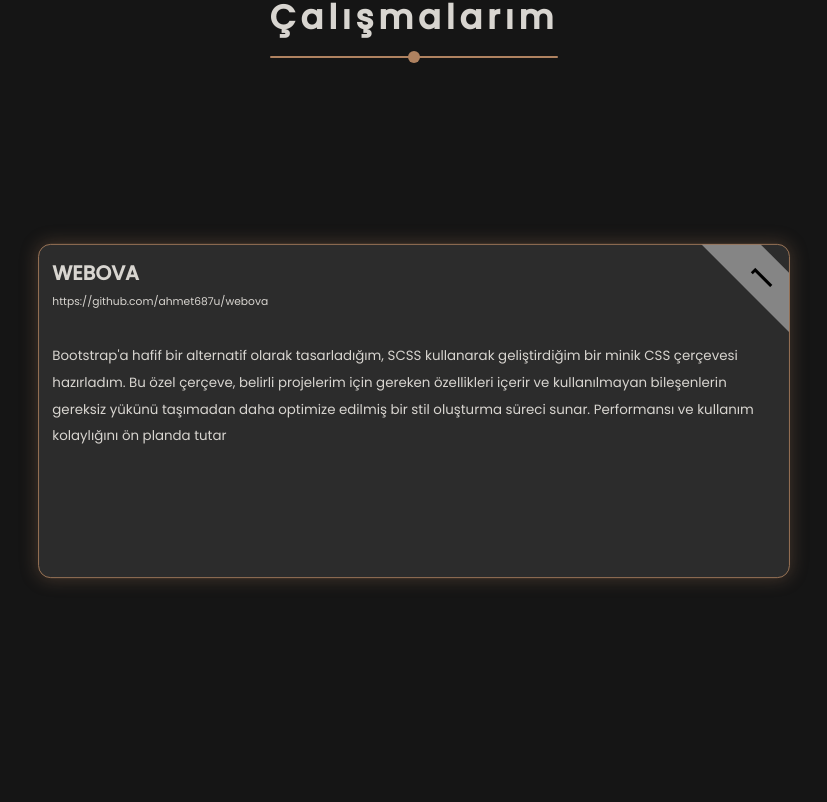
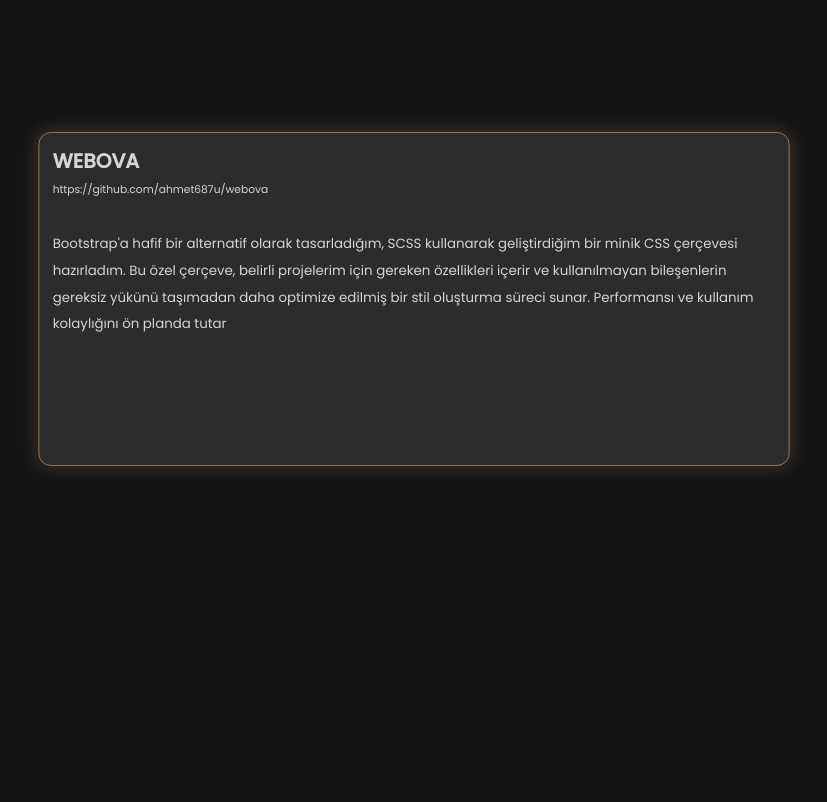
Before and after one commit to ahmet687u/portfolio, a Next.js app: page /hakkimda in a window 1280 px wide. Shown: the part 1258-2060 px from the top of the page, without its empty margins (226-1053 px from the left). Built offline with nearby package versions, Linux system fonts and the light colour scheme.

Commit message:
ui bug fixed

```diff
--- a/src/app/hakkimda/page.tsx
+++ b/src/app/hakkimda/page.tsx
@@ -16,7 +16,7 @@
       ))}
 
       {/* Services card section */}
-      <section className="container card-container">
+      <section className="card-container">
         {homeCards.map((card, index) => (
           <Card key={index} {...card} />
         ))}
--- a/src/components/about/portfolio/Card.tsx
+++ b/src/components/about/portfolio/Card.tsx
@@ -21,10 +21,9 @@
     >
       <motion.div
         className={styles.card}
-        data-index={props.index + 1}
         style={{
           scale,
-          top: `calc(-10% + ${props.index * 50}px)`,
+          top: `calc(-10% + ${props.index * 70}px)`,
         }}
       >
         <h2>{props.title}</h2>
--- a/src/components/about/portfolio/PortfolioSection.tsx
+++ b/src/components/about/portfolio/PortfolioSection.tsx
@@ -13,7 +13,7 @@
   });
 
   return (
-    <section ref={container} className="container">
+    <section ref={container}>
       <header className="title">
         <h1>Çalışmalarım</h1>
       </header>
--- a/src/components/about/portfolio/card.module.scss
+++ b/src/components/about/portfolio/card.module.scss
@@ -11,7 +11,7 @@
     top: -10%;
     width: 100%;
     max-width: 900px;
-    height: 400px;
+    min-height: 400px;
     border-radius: 15px;
     padding: 1rem;
     overflow: hidden;
@@ -32,29 +32,5 @@
         margin-top: 2rem;
       }
     }
-
-
-    &::before {
-      content: attr(data-index);
-      position: absolute;
-      font-size: 2.5rem;
-      right: 25px;
-      top: 10px;
-      z-index: -1;
-      transform: rotate(-45deg);
-      color: #000;
-    }
-
-    &::after {
-      content: "";
-      position: absolute;
-      top: -155px;
-      right: 0;
-      height: 100%;
-      width: 50px;
-      z-index: -2;
-      transform: rotate(-45deg);
-      background-color: #ffffff6b;
-    }
   }
 }
--- a/src/components/footer/footer.module.scss
+++ b/src/components/footer/footer.module.scss
@@ -56,6 +56,8 @@
   @include break-max(768px) {
     .section {
       grid-column: span 2;
+      margin: 1rem 0;
+      padding: 0 1rem;
     }
   }
 }
--- a/src/components/home/about/AboutSection.tsx
+++ b/src/components/home/about/AboutSection.tsx
@@ -22,12 +22,6 @@
 };
 
 const AboutSection = () => {
-  const { scrollYProgress } = useScroll();
-
-  const rotate = useTransform(scrollYProgress, [0, 1], [0, 720], {
-    clamp: false,
-  });
-
   return (
     <section className={`container ${styles.about}`}>
       <header className="title">
--- a/src/components/home/banner/banner.module.scss
+++ b/src/components/home/banner/banner.module.scss
@@ -16,7 +16,7 @@
       margin-bottom: 1rem;
 
       h1 {
-        font-size: 2.3rem;
+        font-size: 2.2rem;
       }
     }
   }
--- a/src/components/shared/navbar/ResponsiveNavbar.tsx
+++ b/src/components/shared/navbar/ResponsiveNavbar.tsx
@@ -90,7 +90,7 @@
                 {navbarLinks.map((link) => (
                   <motion.li variants={straggerVariants} key={link.route}>
                     <Link
-                      href={`/${"tr"}/${link.route}`}
+                      href={link.route}
                       onClick={() => setIsOpen(false)}
                     >
                       {link.title}
--- a/src/constants/index.ts
+++ b/src/constants/index.ts
@@ -1,4 +1,4 @@
-import type { IShareButton, TNavbarLinks, IPortfolioCards, TLocales, THomeCardWithLocale, IHomeExperience } from "@/types";
+import type { IShareButton, TNavbarLinks, IPortfolioCards, THomeCardWithLocale, IHomeExperience } from "@/types";
 
 import { SiRedux } from "react-icons/si";
 import { TbBrandNextjs } from "react-icons/tb";
@@ -7,9 +7,6 @@
 import { FaHtml5, FaCss3Alt, FaSass, FaBootstrap, FaReact, } from "react-icons/fa";
 import { TbDeviceMobileCode, TbDeviceDesktopCode } from "react-icons/tb";
 import { GiOnTarget } from "react-icons/gi";
-
-export const DEFAULT_LOCALES: TLocales = "tr"
-export const LOCALES: Array<TLocales> = ["tr", "en"]
 
 export const navbarLinks: TNavbarLinks[] = [
   {
--- a/src/scss/global.scss
+++ b/src/scss/global.scss
@@ -163,7 +163,7 @@
 // --- Global Responsive ---
 @include break-max(768px) {
   :root {
-    --page-font-size: 13px;
+    --page-font-size: 14px;
   }
 }
 
```
Also changed, not shown: src/types/index.ts (+0 -8 lines).
